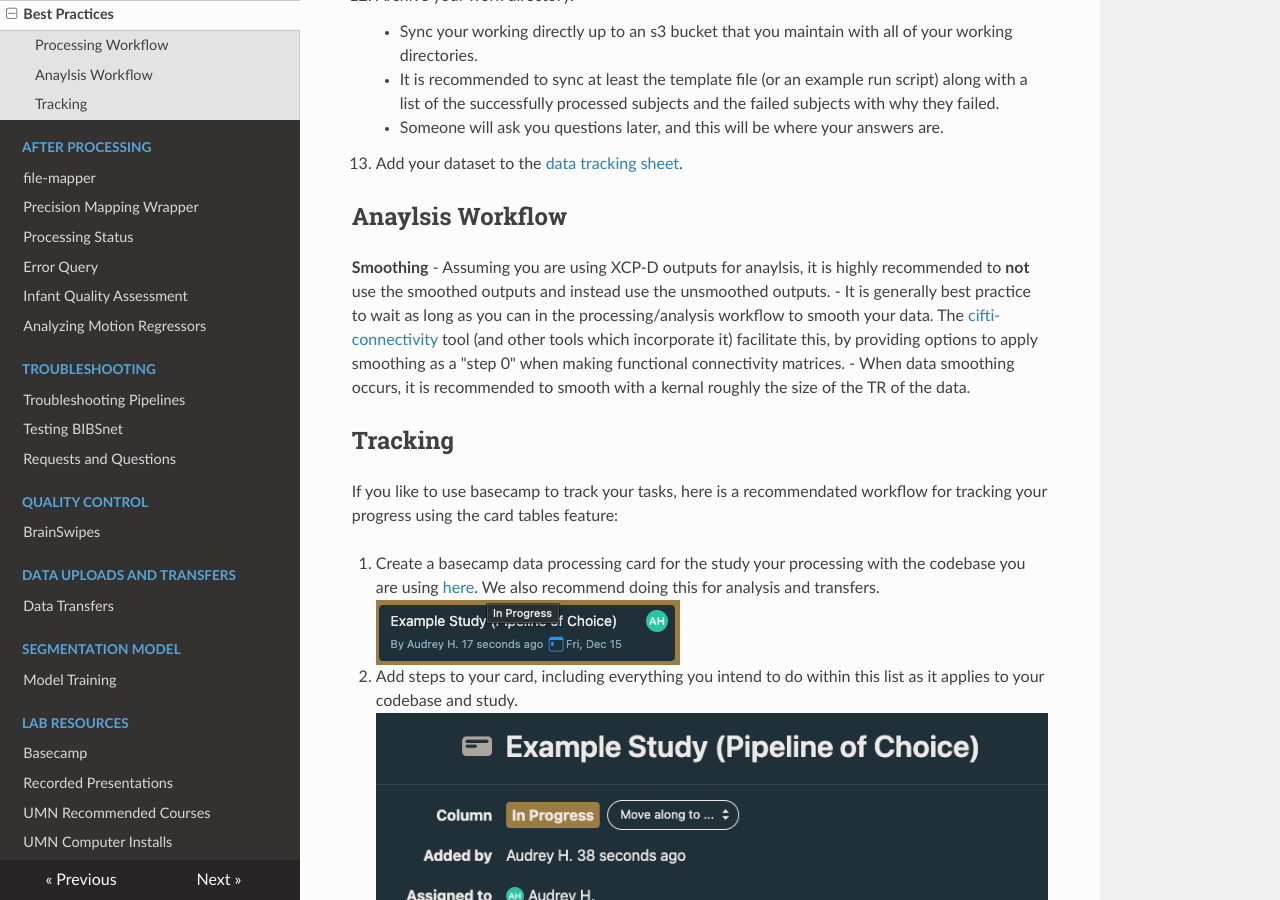
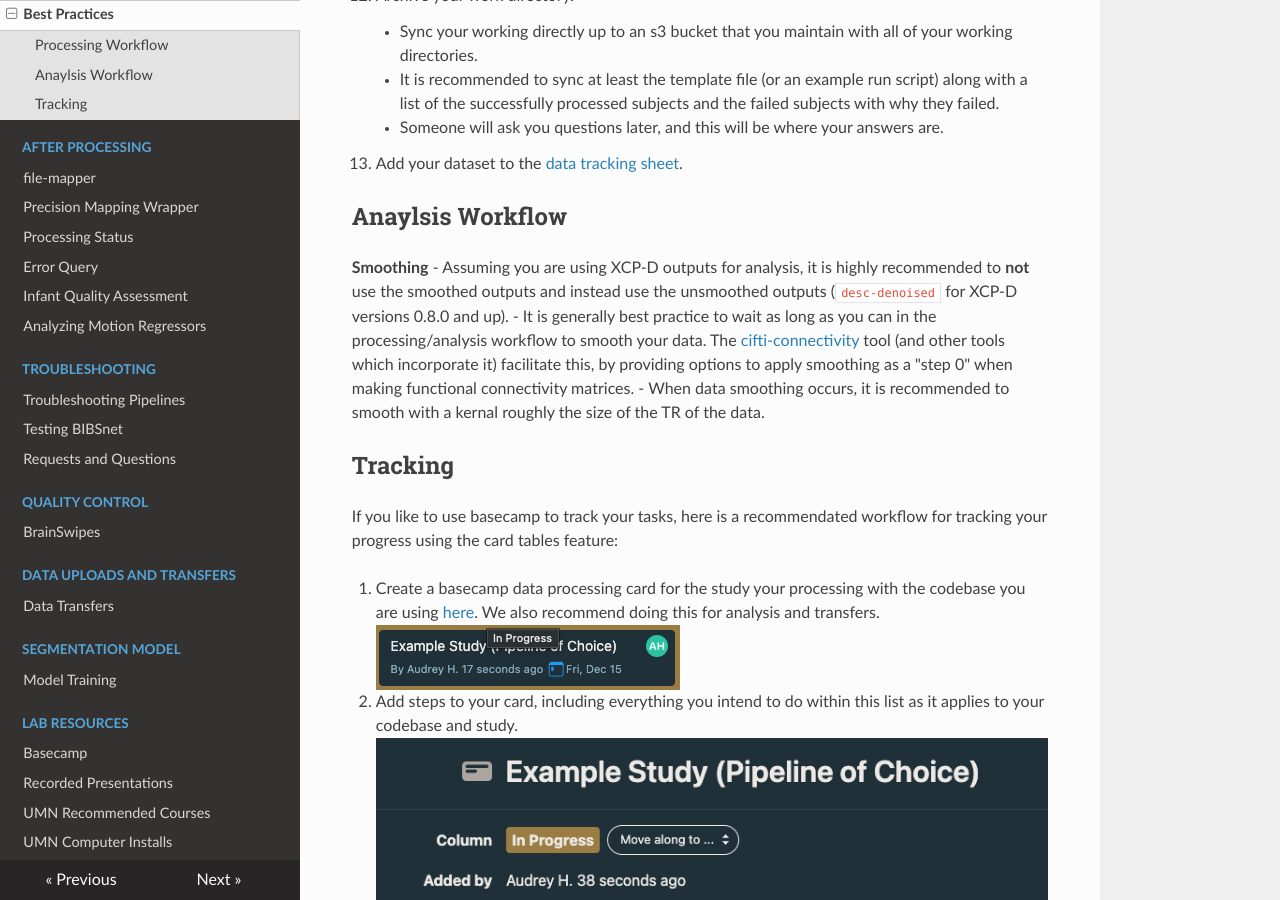
Before and after one commit to DCAN-Labs/cdni-brain, an MkDocs documentation site: the page built from docs/processing-sop.md, in a window 1280 px wide and 900 px high, scrolled down 1628 px. Built offline with MkDocs 1.6.1, drawn with Linux system fonts in a browser that asks for light colours; nearby versions of some CDN libraries.

Commit message:
clarify xcpd outputs to use
Co-authored-by: Thomas Madison <56737848+madisoth@users.noreply.github.com>

```diff
--- a/docs/processing-sop.md
+++ b/docs/processing-sop.md
@@ -53,7 +53,7 @@ Below are steps that should be followed in order to ensure your processing effor
 
 ## Anaylsis Workflow
 **Smoothing**
-- Assuming you are using XCP-D outputs for anaylsis, it is highly recommended to **not** use the smoothed outputs and instead use the unsmoothed outputs.
+- Assuming you are using XCP-D outputs for analysis, it is highly recommended to **not** use the smoothed outputs and instead use the unsmoothed outputs (`desc-denoised` for XCP-D versions 0.8.0 and up).
 - It is generally best practice to wait as long as you can in the processing/analysis workflow to smooth your data. The [cifti-connectivity](https://cdnis-brain.readthedocs.io/cifti-matrix/) tool (and other tools which incorporate it) facilitate this, by providing options to apply smoothing as a "step 0" when making functional connectivity matrices.
 - When data smoothing occurs, it is recommended to smooth with a kernal roughly the size of the TR of the data.
 
```
